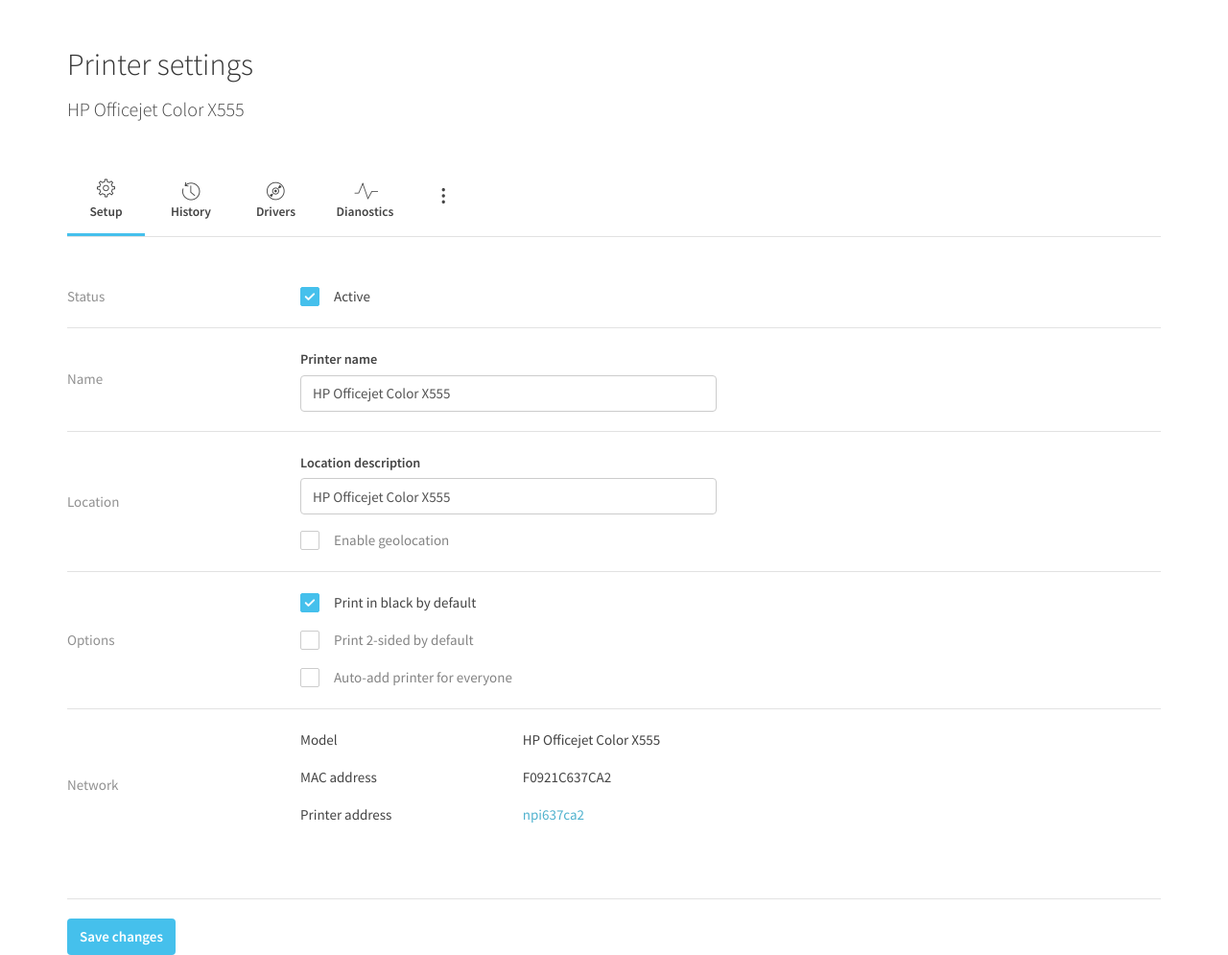
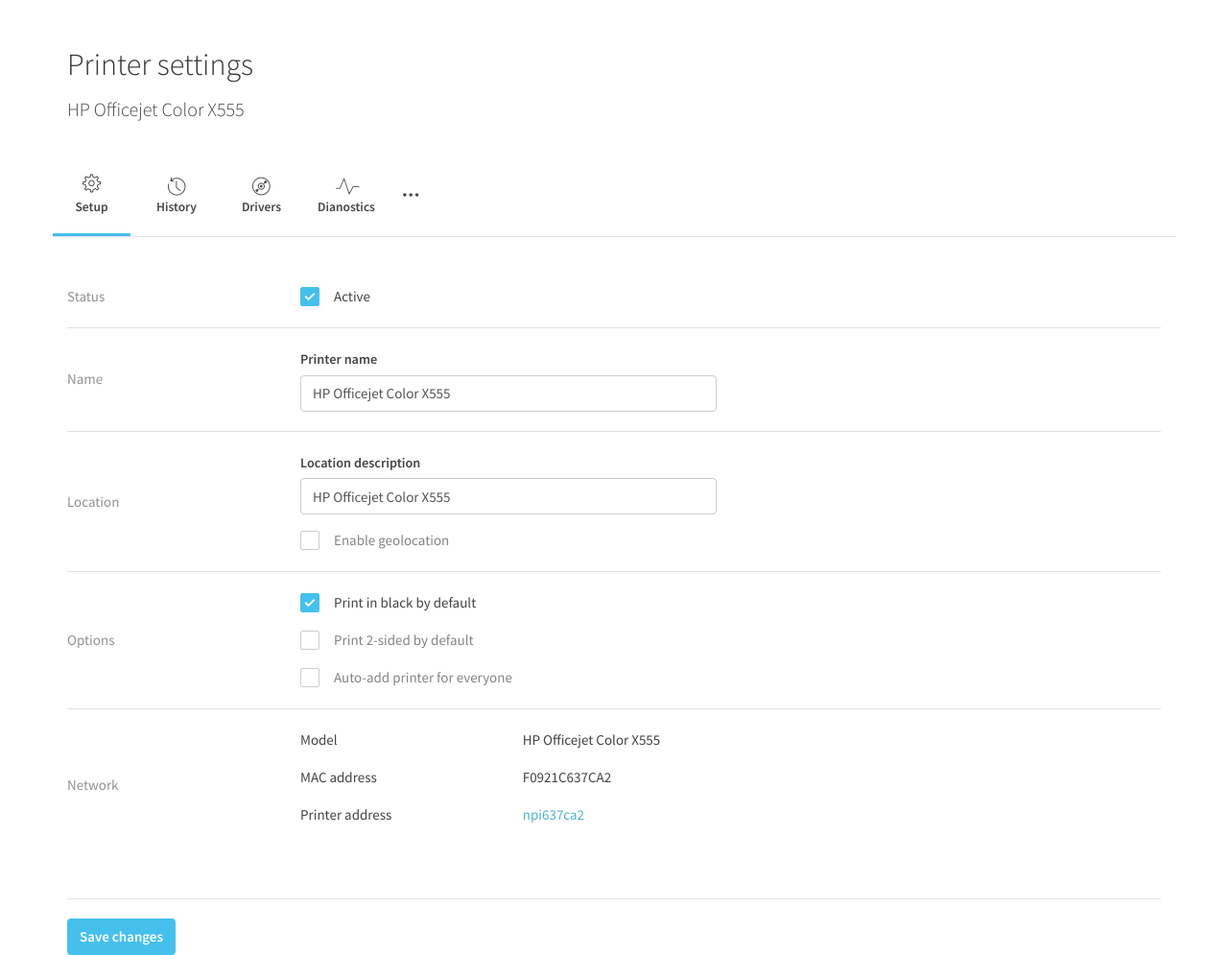
Before and after one commit to aakjaer/form-stuff, a Jekyll site: the page built from index.html, in a window 1280 px wide. Shown: the whole page at 96% size. Built offline with Jekyll 4.4.1, drawn with Linux system fonts in a browser that asks for light colours; nearby versions of some CDN libraries.

Commit message:
Icon tweaking etc.

```diff
--- a/assets/_scss/_cb-switch.scss
+++ b/assets/_scss/_cb-switch.scss
@@ -165,7 +165,7 @@ $checkbox-icon: "\e800";
             &::before {
                 content: $swich-icon-on;
                 opacity: 0;
-                left: 20%;
+                left: 15%;
                 @include translate(75%,-50%);
                 color: #fff;
             }
--- a/assets/_scss/_icons.scss
+++ b/assets/_scss/_icons.scss
@@ -65,4 +65,5 @@
 .icon-diagnostics:before { content: '\e807'; } /* '' */
 .icon-drivers:before { content: '\e808'; } /* '' */
 .icon-cog:before { content: '\e809'; } /* '' */
-.icon-overflow-menu:before { content: '\e80a'; } /* '' */
+.icon-overflow-menu-2:before { content: '\e80a'; } /* '' */
+.icon-overflow-menu:before { content: '\e80b'; } /* '' */
--- a/assets/_scss/_tab-menu.scss
+++ b/assets/_scss/_tab-menu.scss
@@ -1,11 +1,26 @@
 // tab navigation and content
 .tab-menu {
 	@extend .nav;
+	display: flex;
 	border-bottom: 1px solid $separator-color;
+	margin-left: -$grid-gutter-width/2;
+	margin-right: -$grid-gutter-width/2;
+
+	// use flex only on small devices (hopefully a mobile browser)
+	@media screen and (min-width: $screen-sm-min) {
+		display: block;
+	}
 }
 
-// text label and icon
-.tab-menu__tab {
+// overriding bootstrap really sucks
+.tab-menu .tab-menu__tab {
+	flex: 1 1 auto;
+
+	// set fixed tab width on larger displays
+    @media screen and (min-width: $screen-sm-min) {
+    	flex: none;
+    	display: block;
+    	width: auto;
 		float: left;
 
 		+ .tab-menu__tab {
@@ -13,18 +28,32 @@
 		}
     }
 
-.tab-menu__tab > a {
-	min-width: 6em;
+
+	> a {
 		min-height: 5em;
 		text-align: center;
 		font-weight: 600;
 		font-size: 0.9em;
+		padding: 5px;
 		color: $text-color !important;
 		@include transition(all 0.25s);
+
+	    @media screen and (min-width: $screen-sm-min) {
+	    	min-height: 5em;
+	    	min-width: 6em; // force a somewhat similar width
+	    }
+
 
 		&:hover {
 			border: 0;
 			color: $text-color;
+		}
+	}
+}
+
+.tab-menu__tab-label {
+	@media screen and (max-width: 320px) {
+		display: none;
 	}
 }
 
@@ -36,21 +65,30 @@
 	@include transition(transform 0.25s);
 }
 
-
 // overflow menu tab is a bit special ...
-.tab-menu__overflow-tab {
+.tab-menu .tab-menu__overflow-tab {
 
 	a {
 		min-width: auto;
 	}
 
 	.tab-menu__icon {
-		line-height: 1.6;
+		line-height: 2;
 	}
 }
 
+.tab-content {
+	padding-top: 2em;
+}
 
-// active/chose tab - overwriting bootstrap is always a trip
+
+///////////////////////////////////////
+
+// active state
+
+///////////////////////////////////////
+
+// active/chosen tab - override bootstrap is always a trip
 .tab-menu__tab.active > a {
 	border-width: 0; // reset bootstrap borders
 	@include box-shadow(inset 0 -3px 0 rgba($brand-blue,1));
@@ -60,7 +98,3 @@
 		@include translate(0, -3px);
 	}
 }
-
-.tab-content {
-	padding-top: 2em;
-}
--- a/index.html
+++ b/index.html
@@ -12,27 +12,31 @@ layout: default
 	<ul class="tab-menu" role="tablist">
 		<li class="tab-menu__tab active" role="presentation">
 			<a href="#setup" aria-controls="setup" role="tab" data-toggle="tab">
-				<i class="tab-menu__icon icon-cog"></i> Setup
+				<i class="tab-menu__icon icon-cog"></i>
+				<span class="tab-menu__tab-label">Setup</span>
 			</a>
 		</li>
 		<li class="tab-menu__tab" role="presentation">
 			<a href="#history" aria-controls="history" role="tab" data-toggle="tab">
-				<i class="tab-menu__icon icon-history"></i> History
+				<i class="tab-menu__icon icon-history"></i>
+				<span class="tab-menu__tab-label">History</span>
 			</a>
 		</li>
 		<li class="tab-menu__tab" role="presentation">
 			<a href="#drivers" aria-controls="drivers" role="tab" data-toggle="tab">
-				<i class="tab-menu__icon icon-drivers"></i> Drivers
+				<i class="tab-menu__icon icon-drivers"></i>
+				<span class="tab-menu__tab-label">Drivers</span>
 			</a>
 		</li>
 		<li class="tab-menu__tab" role="presentation">
 			<a href="#dianostics" aria-controls="dianostics" role="tab" data-toggle="tab">
-				<i class="tab-menu__icon icon-diagnostics"></i> Dianostics
+				<i class="tab-menu__icon icon-diagnostics"></i>
+				<span class="tab-menu__tab-label">Dianostics</span>
 			</a>
 		</li>
 		<li class="tab-menu__tab tab-menu__overflow-tab dropdown" role="presentation">
 			<a class="dropdown-toggle" data-toggle="dropdown" href="#" role="button" aria-haspopup="true" aria-expanded="false">
-				<i class="tab-menu__icon icon-overflow-menu"></i>
+				<i class="tab-menu__icon icon-overflow-menu-2"></i>
 			</a>
 			<ul class="dropdown-menu dropdown-menu-right">
 				<li><a href="#overflow" aria-controls="overflow" role="tab" data-toggle="tab">Overflow tab 1</a></li>
```
Also changed, not shown: assets/fonts/icons/config.json (+17 -3 lines), assets/fonts/icons/icons.svg, assets/fonts/icons/icons.ttf, assets/fonts/icons/icons.woff, assets/fonts/icons/icons.woff2, 9 other files. Lines whose indentation alone changed are shown as unchanged.
